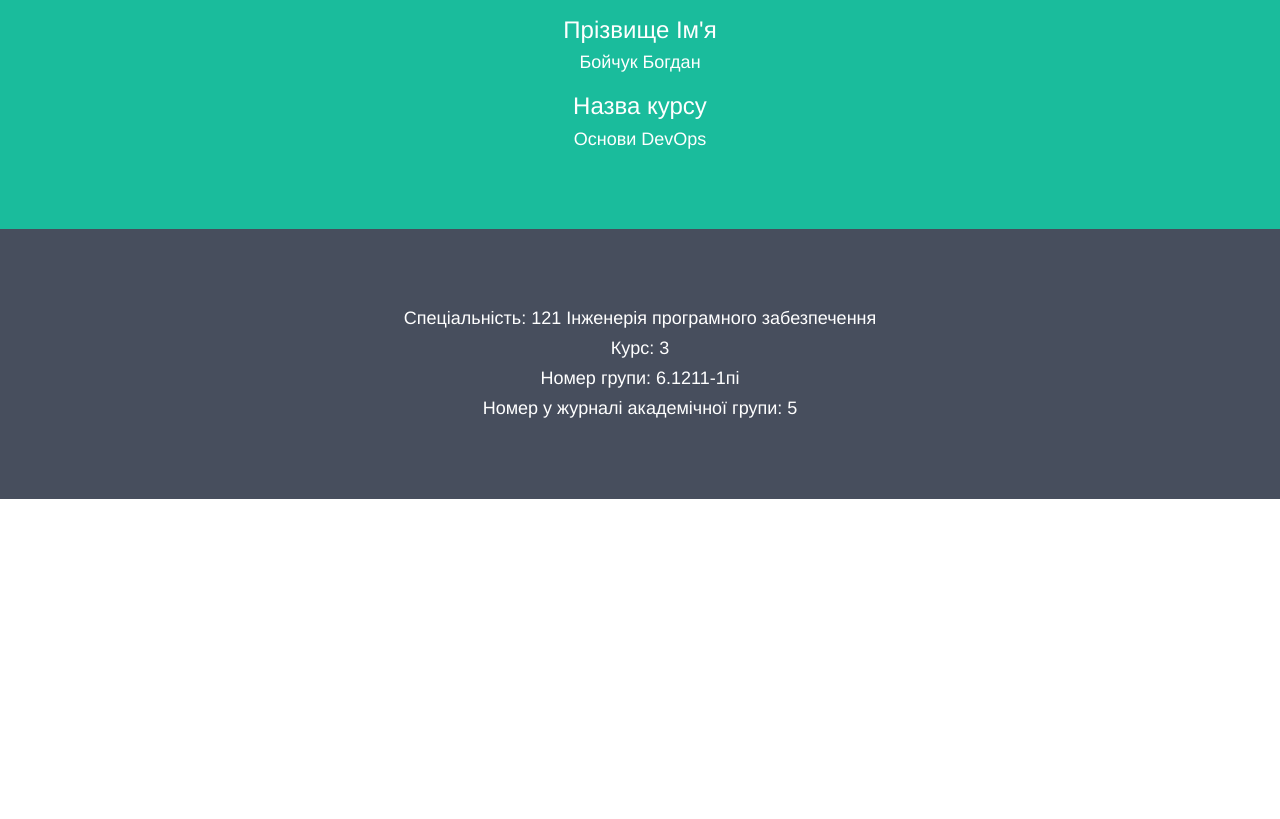
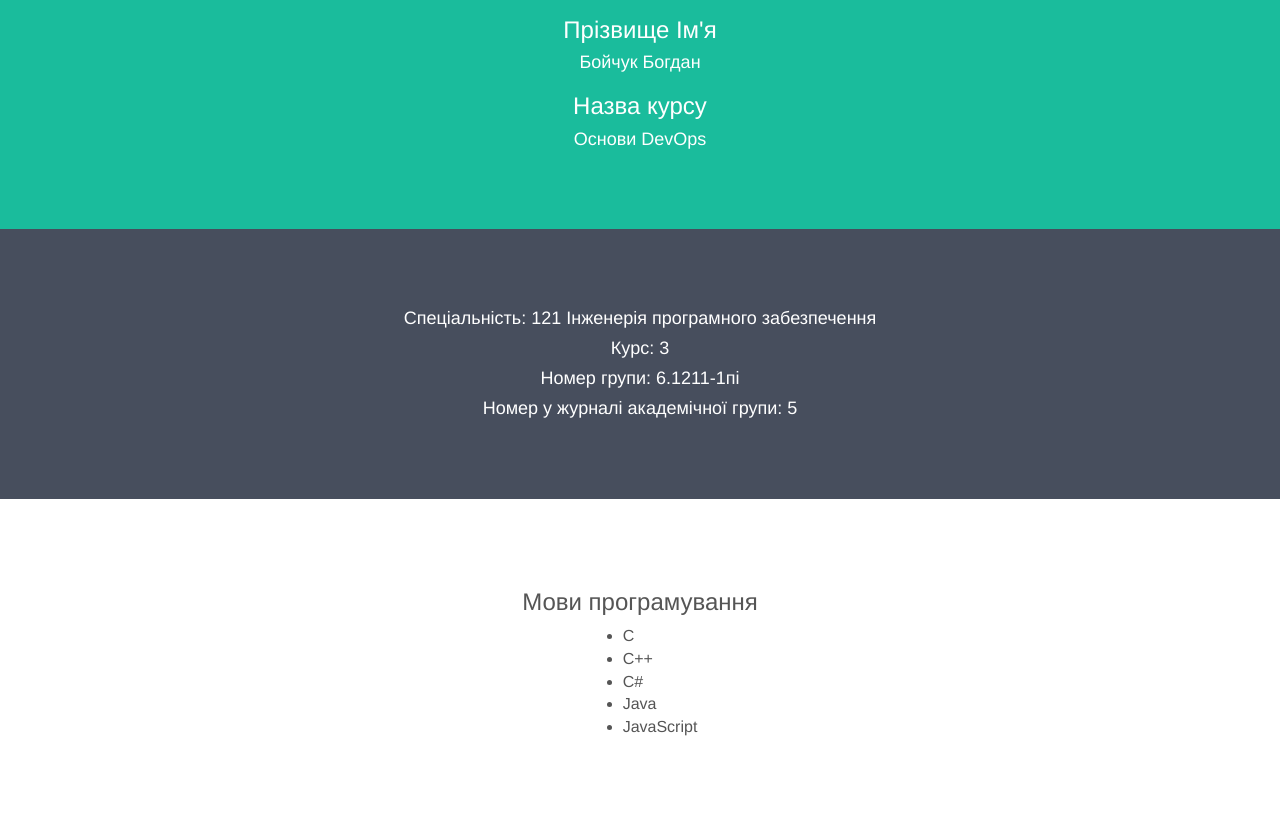
Before and after one commit to Laugh1ngGas/devops-lab4, a website: page public/index.html in a window 1280 px wide. Shown: the part 373-1192 px from the top of the page. Before the commit the page ends 872 px from the top, so only its background shows below. Drawn offline with nearby package versions, Linux system fonts and the light colour scheme.

Commit message:
first commit

```diff
--- a/public/index.html
+++ b/public/index.html
@@ -27,6 +27,11 @@
         padding-top: 70px;
         padding-bottom: 70px;
       }
+      .ul-container {
+        display: inline-block;
+        text-align: left;
+        font-size: medium;
+      }
     </style>
   </head>
   <body>
@@ -44,5 +49,17 @@
       <h4>Номер групи: 6.1211-1пі</h4>
       <h4>Номер у журналі академічної групи: 5</h4>
     </div>
+
+    <div class="container-fluid bg-3 text-center">
+      <h3>Мови програмування</h3>
+      <ul class="ul-container">
+        <li>C</li>
+        <li>C++</li>
+        <li>C#</li>
+        <li>Java</li>
+        <li>JavaScript</li>
+      </ul>
+      </div>
+    </div>
   </body>
 </html>
```
